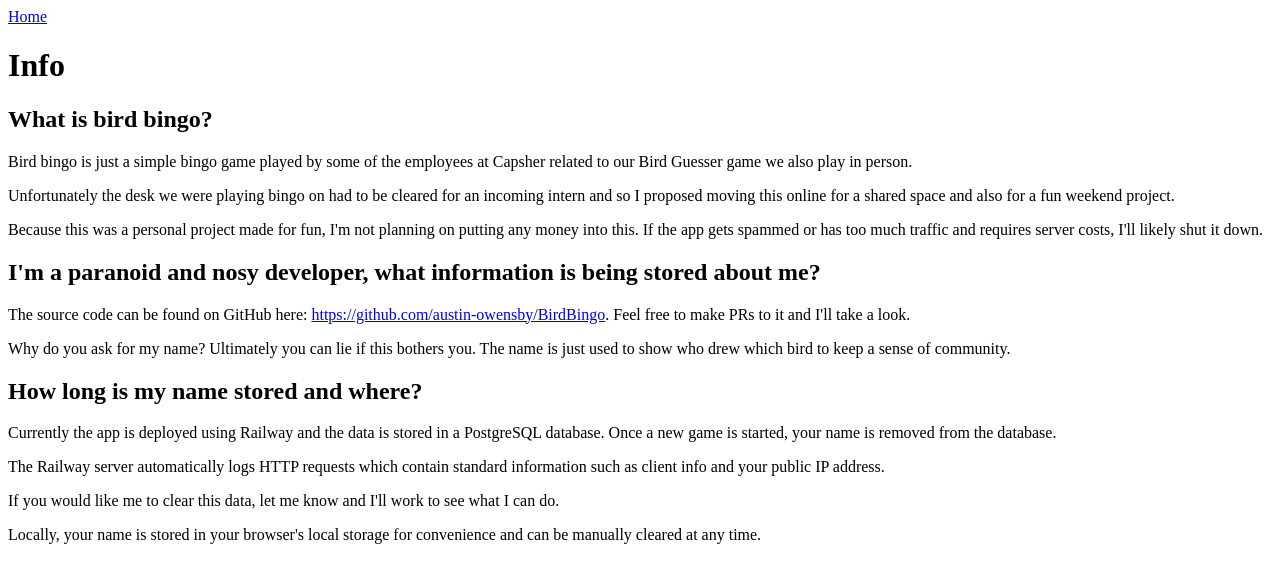
After one commit to austin-owensby/BirdBingo, a Flask app: template app/templates/info.html in a window 1280 px wide. The commit adds this page. Shown: the top 583 px of the page. Run offline with Flask 3, Linux system fonts and the light colour scheme; the template is opened without the code that fills it, so the values that code supplies are empty.

Commit message:
Record name and add info page

```diff
--- a/app/controllers/requests.py
+++ b/app/controllers/requests.py
@@ -1,4 +1,4 @@
-from flask import redirect
+from flask import redirect, request
 from .. import app
 from app.services.logic_service import logic_service
 
@@ -7,7 +7,9 @@ logic_service = logic_service()
 @app.route("/api/draw-bird", methods=["POST"])
 def draw_card():
     """Based on drawn birds, randomly draw a new card then add that to the draw history"""
-    logic_service.draw_card()
+    name = request.form['name']
+
+    logic_service.draw_card(name)
     return redirect("/", code=302)
 
 @app.route("/api/new-game", methods=["POST"])
--- a/app/controllers/views.py
+++ b/app/controllers/views.py
@@ -3,6 +3,10 @@ from flask import render_template
 from app.services.logic_service import logic_service
 
 logic_service = logic_service()
+
+@app.route("/info")
+def info():
+    return render_template("info.html")
 
 @app.route("/")
 def app():
--- a/app/database/database_models.py
+++ b/app/database/database_models.py
@@ -27,6 +27,7 @@ class DrawHistory(Base):
 
     name: Mapped[str]
     draw_on: Mapped[datetime] = mapped_column(default=func.now())
+    user: Mapped[str] = mapped_column(server_default="Unknown")
 
 class Board(Base):
     __tablename__ = "boards"
--- /dev/null
+++ b/app/templates/info.html
@@ -0,0 +1,27 @@
+<!DOCTYPE html>
+<html>
+    <head lang="en">
+        <meta charset="utf-8" />
+        <title>Bird Bingo</title>
+        <link rel="stylesheet" type="text/css" href="{{ url_for('static', filename='site.css')}}" />
+    </head>
+
+    <body>
+        <a href="/">Home</a>
+        <h1>Info</h1>
+        <h2>What is bird bingo?</h2>
+        <p>Bird bingo is just a simple bingo game played by some of the employees at Capsher related to our Bird Guesser game we also play in person.</p>
+        <p>Unfortunately the desk we were playing bingo on had to be cleared for an incoming intern and so I proposed moving this online for a shared space and also for a fun weekend project.</p>
+        <p>Because this was a personal project made for fun, I'm not planning on putting any money into this. If the app gets spammed or has too much traffic and requires server costs, I'll likely shut it down.</p>
+
+        <h2>I'm a paranoid and nosy developer, what information is being stored about me?</h2>
+        <p>The source code can be found on GitHub here: <a href="https://github.com/austin-owensby/BirdBingo">https://github.com/austin-owensby/BirdBingo</a>. Feel free to make PRs to it and I'll take a look.</p>
+        <p>Why do you ask for my name? Ultimately you can lie if this bothers you. The name is just used to show who drew which bird to keep a sense of community.</p>
+
+        <h2>How long is my name stored and where?</h2>
+        <p>Currently the app is deployed using Railway and the data is stored in a PostgreSQL database. Once a new game is started, your name is removed from the database.</p>
+        <p>The Railway server automatically logs HTTP requests which contain standard information such as client info and your public IP address.</p>
+        <p>If you would like me to clear this data, let me know and I'll work to see what I can do.</p>
+        <p>Locally, your name is stored in your browser's local storage for convenience and can be manually cleared at any time.</p>
+    </body>
+</html>
```
Also changed, not shown: app/database/alembic/versions/e04316ed7aa5_draw_history_users.py (added, +32 -0 lines), app/services/logic_service.py (+5 -4 lines), app/templates/app.html (+20 -3 lines), README.md.
